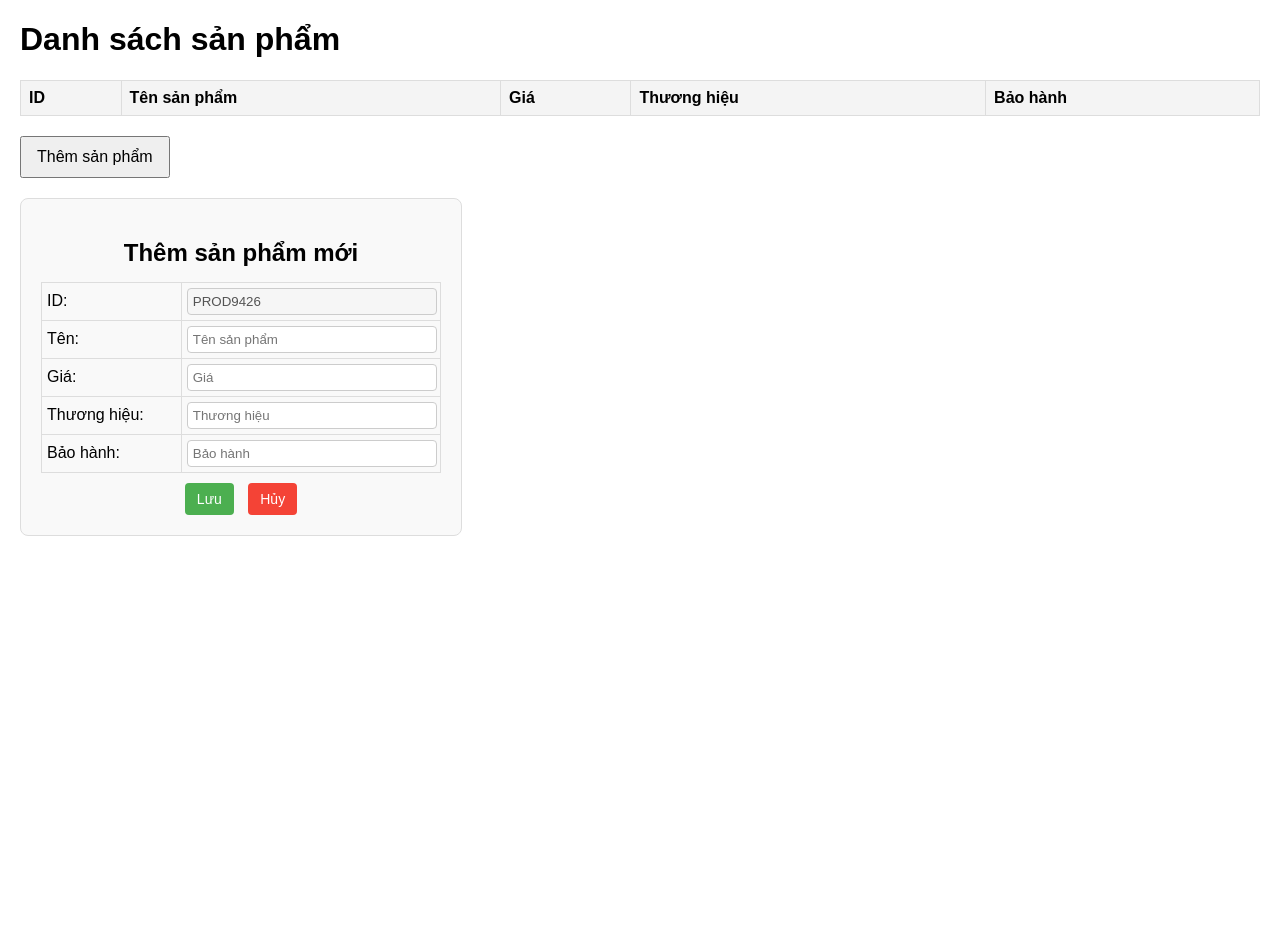
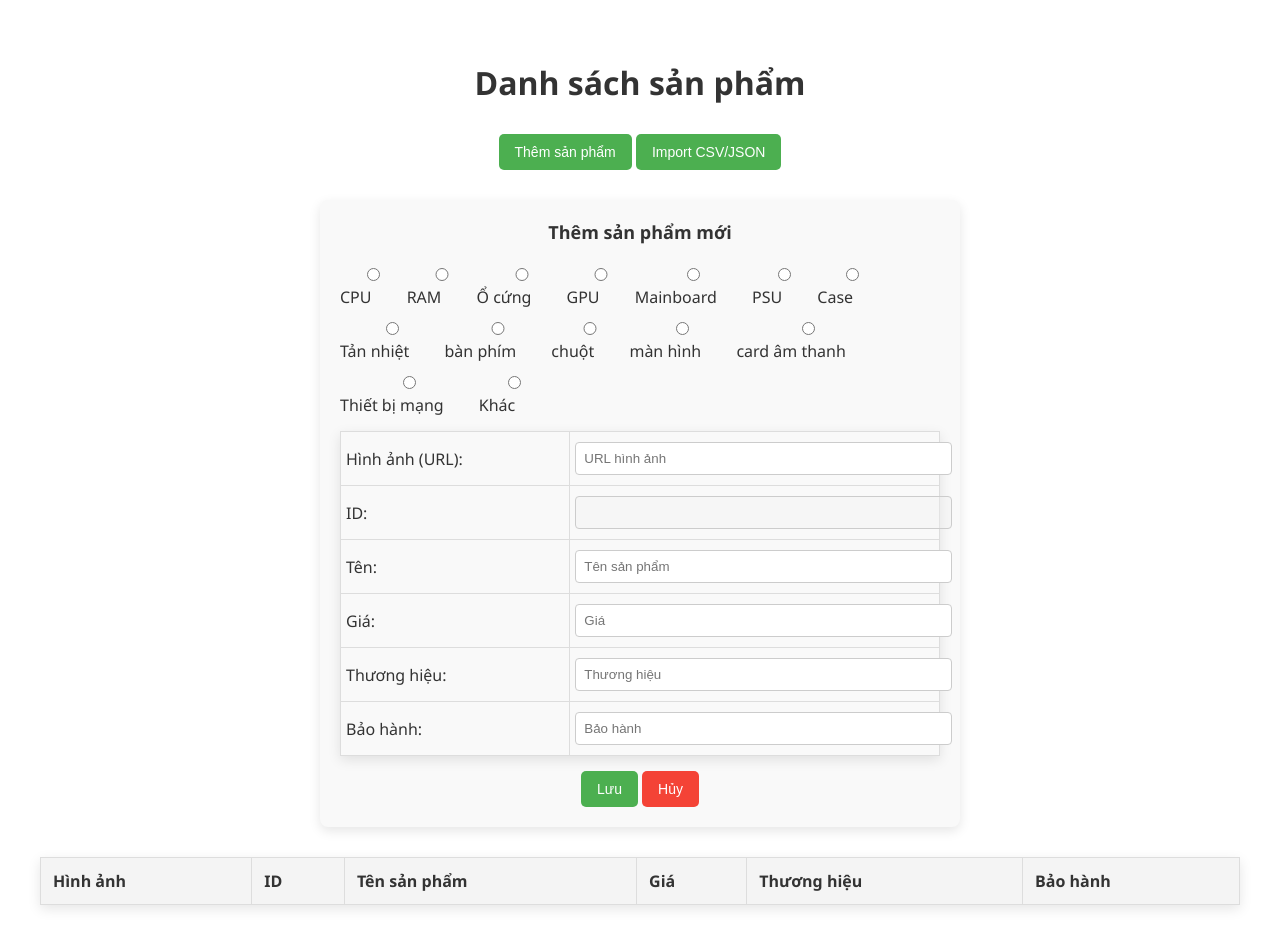
Before and after one commit to Trungs0002/TechShop, a website: page public/pages/addProducts.html in a window 1280 px wide. Both pictures are taken after a click on the button "Thêm sản phẩm". Before the commit the page ends 800 px from the top, so only its background shows below. Drawn offline with Linux system fonts and the light colour scheme; no server answers.

Commit message:
update addProduct func createOne, Update server.js line 7, 74-96

```diff
--- a/public/pages/addProducts.html
+++ b/public/pages/addProducts.html
@@ -6,20 +6,38 @@
     <meta name="viewport" content="width=device-width, initial-scale=1.0">
     <title>Danh sách sản phẩm</title>
     <style>
+        :root {
+            --primary-color: #4CAF50;
+            --danger-color: #f44336;
+            --light-bg: #f9f9f9;
+            --border-color: #ddd;
+            --text-color: #333;
+            --shadow: 0 4px 12px rgba(0, 0, 0, 0.1);
+        }
+
         body {
-            font-family: Arial, sans-serif;
-            margin: 20px;
+            font-family: 'Segoe UI', Tahoma, Geneva, Verdana, sans-serif;
+            background-color: #fff;
+            margin: 0;
+            padding: 40px;
+            color: var(--text-color);
+        }
+
+        h1 {
+            text-align: center;
+            margin-bottom: 30px;
         }
 
         table {
             width: 100%;
             border-collapse: collapse;
+            box-shadow: var(--shadow);
         }
 
         th,
         td {
-            border: 1px solid #ddd;
-            padding: 8px;
+            border: 1px solid var(--border-color);
+            padding: 12px;
             text-align: left;
         }
 
@@ -27,21 +45,46 @@
             background-color: #f4f4f4;
         }
 
-        #add-product-btn {
-            margin-top: 20px;
-            padding: 10px 15px;
-            font-size: 16px;
+        tr:hover {
+            background-color: #f1f1f1;
+        }
+
+        .btn {
+            padding: 10px 16px;
+            font-size: 14px;
             cursor: pointer;
+            border: none;
+            border-radius: 5px;
+            transition: 0.3s ease;
+        }
+
+        .btn:hover {
+            opacity: 0.9;
+        }
+
+        .btn-primary {
+            background-color: var(--primary-color);
+            color: white;
+        }
+
+        .btn-danger {
+            background-color: var(--danger-color);
+            color: white;
+        }
+
+        .button-group {
+            text-align: center;
+            margin-bottom: 30px;
         }
 
         #add-product-form {
             display: none;
-            margin-top: 20px;
+            background-color: var(--light-bg);
             padding: 20px;
-            border: 1px solid #ddd;
+            max-width: 600px;
+            margin: 0 auto 30px auto;
             border-radius: 8px;
-            background-color: #f9f9f9;
-            max-width: 400px;
+            box-shadow: var(--shadow);
         }
 
         #add-product-form table {
@@ -49,65 +92,63 @@
         }
 
         #add-product-form td {
-            padding: 5px;
+            padding: 10px 5px;
         }
 
         #add-product-form input {
-            width: calc(100% - 10px);
-            padding: 5px;
+            width: 100%;
+            padding: 8px;
             border: 1px solid #ccc;
             border-radius: 4px;
         }
 
-        #add-product-form button {
-            margin-top: 10px;
-            padding: 8px 12px;
-            font-size: 14px;
-            border: none;
-            border-radius: 4px;
-            cursor: pointer;
+        .form-title {
+            text-align: center;
+            margin-bottom: 20px;
+            font-size: 18px;
+            font-weight: bold;
         }
 
-        #save-btn {
-            background-color: #4CAF50;
-            color: white;
+        .category-options {
+            display: flex;
+            flex-wrap: wrap;
+            gap: 10px;
+            margin-bottom: 15px;
         }
 
-        #cancel-btn {
-            background-color: #f44336;
-            color: white;
-            margin-left: 10px;
+        .hidden {
+            display: none;
         }
     </style>
 </head>
 
 <body>
     <h1>Danh sách sản phẩm</h1>
+
+    <div class="button-group">
+        <button class="btn btn-primary" id="add-product-btn">Thêm sản phẩm</button>
+        <button class="btn btn-primary" id="add-many-product-btn">Import CSV/JSON</button>
+    </div>
+
+    <div id="add-product-form">
+        <div class="form-title">Thêm sản phẩm mới</div>
+        <div class="category-options" id="category-options"></div>
         <table>
-        <thead>
+            <tr class="hidden" id="custom-category-row">
+                <td><label for="custom-category">Loại hàng:</label></td>
+                <td><input type="text" id="custom-category"></td>
+            </tr>
+            <tr class="hidden" id="custom-prefix-row">
+                <td><label for="custom-prefix">Mã hàng:</label></td>
+                <td><input type="text" id="custom-prefix"></td>
+            </tr>
             <tr>
-                <th>ID</th>
-                <th>Tên sản phẩm</th>
-                <th>Giá</th>
-                <th>Thương hiệu</th>
-                <th>Bảo hành</th>
+                <td><label for="image">Hình ảnh (URL):</label></td>
+                <td><input type="text" id="image" placeholder="URL hình ảnh"></td>
             </tr>
-        </thead>
-        <tbody id="product-list">
-            <!-- Danh sách sản phẩm sẽ được thêm vào đây -->
-        </tbody>
-    </table>
-
-    <!-- Nút Thêm sản phẩm -->
-    <button id="add-product-btn">Thêm sản phẩm</button>
-
-    <!-- Form Thêm sản phẩm -->
-    <div id="add-product-form">
-        <h2 style="text-align:center; margin-bottom:15px;">Thêm sản phẩm mới</h2>
-        <table>
             <tr>
                 <td><label for="id">ID:</label></td>
-                <td><input type="text" id="id" placeholder="ID sản phẩm (tự động)" disabled></td>
+                <td><input type="text" id="id" disabled></td>
             </tr>
             <tr>
                 <td><label for="name">Tên:</label></td>
@@ -119,61 +160,119 @@
             </tr>
             <tr>
                 <td><label for="brand">Thương hiệu:</label></td>
-                <td><input type="text" id="brand" placeholder="Thương hiệu" required></td>
+                <td><input type="text" id="brand" placeholder="Thương hiệu" list="brand-list" required></td>
             </tr>
             <tr>
                 <td><label for="warranty">Bảo hành:</label></td>
-                <td><input type="text" id="warranty" placeholder="Bảo hành" required></td>
+                <td><input type="text" id="warranty" placeholder="Bảo hành" list="warranty-list" required></td>
             </tr>
         </table>
-        <div style="text-align:center;">
-            <button id="save-btn">Lưu</button>
-            <button id="cancel-btn">Hủy</button>
+        <div style="text-align:center; margin-top: 15px;">
+            <button class="btn btn-primary" id="save-btn">Lưu</button>
+            <button class="btn btn-danger" id="cancel-btn">Hủy</button>
         </div>
     </div>
 
+    <table>
+        <thead>
+            <tr>
+                <th>Hình ảnh</th>
+                <th>ID</th>
+                <th>Tên sản phẩm</th>
+                <th>Giá</th>
+                <th>Thương hiệu</th>
+                <th>Bảo hành</th>
+            </tr>
+        </thead>
+        <tbody id="product-list"></tbody>
+    </table>
+
+    <datalist id="brand-list">
+        <option value="ASUS">
+        <option value="MSI">
+        <option value="GIGABYTE">
+        <option value="Corsair">
+        <option value="Logitech">
+    </datalist>
+    <datalist id="warranty-list">
+        <option value="12 tháng">
+        <option value="24 tháng">
+        <option value="36 tháng">
+    </datalist>
+
     <script>
-        // Lấy danh sách sản phẩm từ API
+        const categories = [
+            'CPU', 'RAM', 'Ổ cứng', 'GPU', 'Mainboard', 'PSU', 'Case', 'Tản nhiệt',
+            'bàn phím', 'chuột', 'màn hình', 'card âm thanh', 'Thiết bị mạng', 'Khác'
+        ];
+
+        const categoryContainer = document.getElementById('category-options');
+        categories.forEach(cat => {
+            const label = document.createElement('label');
+            const input = document.createElement('input');
+            input.type = 'radio';
+            input.name = 'category';
+            input.value = cat;
+            label.appendChild(input);
+            label.appendChild(document.createTextNode(' ' + cat));
+            categoryContainer.appendChild(label);
+        });
+
+        let currentCounter = 1;
+        categoryContainer.addEventListener('change', (e) => {
+            const selected = e.target.value;
+            const idField = document.getElementById('id');
+
+            if (selected === 'Khác') {
+                document.getElementById('custom-category-row').classList.remove('hidden');
+                document.getElementById('custom-prefix-row').classList.remove('hidden');
+                idField.value = '';
+            } else {
+                document.getElementById('custom-category-row').classList.add('hidden');
+                document.getElementById('custom-prefix-row').classList.add('hidden');
+                const prefix = selected.normalize("NFD").replace(/[^a-zA-Z]/g, '').substring(0, 3).toUpperCase();
+                const padded = String(currentCounter++).padStart(4, '0');
+                idField.value = prefix + 'X' + padded;
+            }
+        });
+
         fetch('/api/sanpham')
-            .then(response => response.json())
+            .then(res => res.json())
             .then(data => {
                 const productList = document.getElementById('product-list');
                 data.forEach(sp => {
                     const row = document.createElement('tr');
+                    const imageUrl = sp.image && sp.image.trim() !== '' ? sp.image : 'images/i9 -14900k.png';
                     row.innerHTML = `
+                        <td><img src="${imageUrl}" style="width: 80px; height: auto;"></td>
                         <td>${sp.id}</td>
                         <td>${sp.name}</td>
-                        <td>${sp.price.toLocaleString()} VND</td>
+                        <td>${parseFloat(sp.price).toLocaleString()} VND</td>
                         <td>${sp.brand}</td>
                         <td>${sp.warranty}</td>
                     `;
                     productList.appendChild(row);
                 });
-            })
-            .catch(error => console.error('Lỗi khi tải danh sách sản phẩm:', error));
-
-        // Hiển thị form thêm sản phẩm với ID tự động
-        document.getElementById('add-product-btn').addEventListener('click', () => {
-            const randomId = Math.floor(1000 + Math.random() * 9000);
-            document.getElementById('id').value = 'PROD' + randomId;
-            document.getElementById('add-product-form').style.display = 'block';
             });
 
-        // Ẩn form khi nhấn nút Hủy
+        document.getElementById('add-product-btn').addEventListener('click', () => {
+            document.getElementById('add-product-form').style.display = 'block';
+            window.scrollTo({ top: 0, behavior: 'smooth' });
+        });
+
         document.getElementById('cancel-btn').addEventListener('click', () => {
             document.getElementById('add-product-form').style.display = 'none';
         });
 
-        // Xử lý lưu sản phẩm mới
         document.getElementById('save-btn').addEventListener('click', () => {
-            console.log("Nút Lưu đã được bấm");
             const id = document.getElementById('id').value;
             const name = document.getElementById('name').value;
             const price = document.getElementById('price').value;
             const brand = document.getElementById('brand').value;
             const warranty = document.getElementById('warranty').value;
+            const image = document.getElementById('image').value;
 
-            if (!name || !price || !brand || !warranty) {
+            if (!id || !name || !price || !brand || !warranty) {
                 alert('Vui lòng nhập đầy đủ thông tin!');
                 return;
             }
@@ -181,28 +280,36 @@
             fetch('/api/sanpham', {
                 method: 'POST',
                 headers: { 'Content-Type': 'application/json' },
-                body: JSON.stringify({ id, name, price, brand, warranty })
+                body: JSON.stringify({ id, name, price: parseFloat(price), brand, warranty, image })
             })
                 .then(response => response.json())
                 .then(newProduct => {
-                console.log("Sản phẩm mới", newProduct);
                     const productList = document.getElementById('product-list');
                     const row = document.createElement('tr');
+                    const imageUrl = newProduct.image && newProduct.image.trim() !== '' ? newProduct.image : 'images/i9 -14900k.png';
+
                     row.innerHTML = `
+                        <td><img src="${imageUrl}" style="width: 80px; height: auto;"></td>
                         <td>${newProduct.id}</td>
                         <td>${newProduct.name}</td>
-                    <td>${newProduct.price.toLocaleString()} VND</td>
+                        <td>${parseFloat(newProduct.price).toLocaleString()} VND</td>
                         <td>${newProduct.brand}</td>
                         <td>${newProduct.warranty}</td>
                     `;
                     productList.appendChild(row);
+
                     document.getElementById('add-product-form').style.display = 'none';
                     document.getElementById('name').value = '';
                     document.getElementById('price').value = '';
                     document.getElementById('brand').value = '';
                     document.getElementById('warranty').value = '';
+                    document.getElementById('image').value = '';
+                    document.getElementById('id').value = '';
                 })
-            .catch(error => console.error('Lỗi khi thêm sản phẩm:', error));
+                .catch(error => {
+                    console.error('Lỗi khi thêm sản phẩm:', error);
+                    alert('Không thể thêm sản phẩm. Vui lòng thử lại!');
+                });
         });
     </script>
 </body>
```
Also changed, not shown: server.js (+22 -13 lines). Lines whose indentation alone changed are shown as unchanged.
